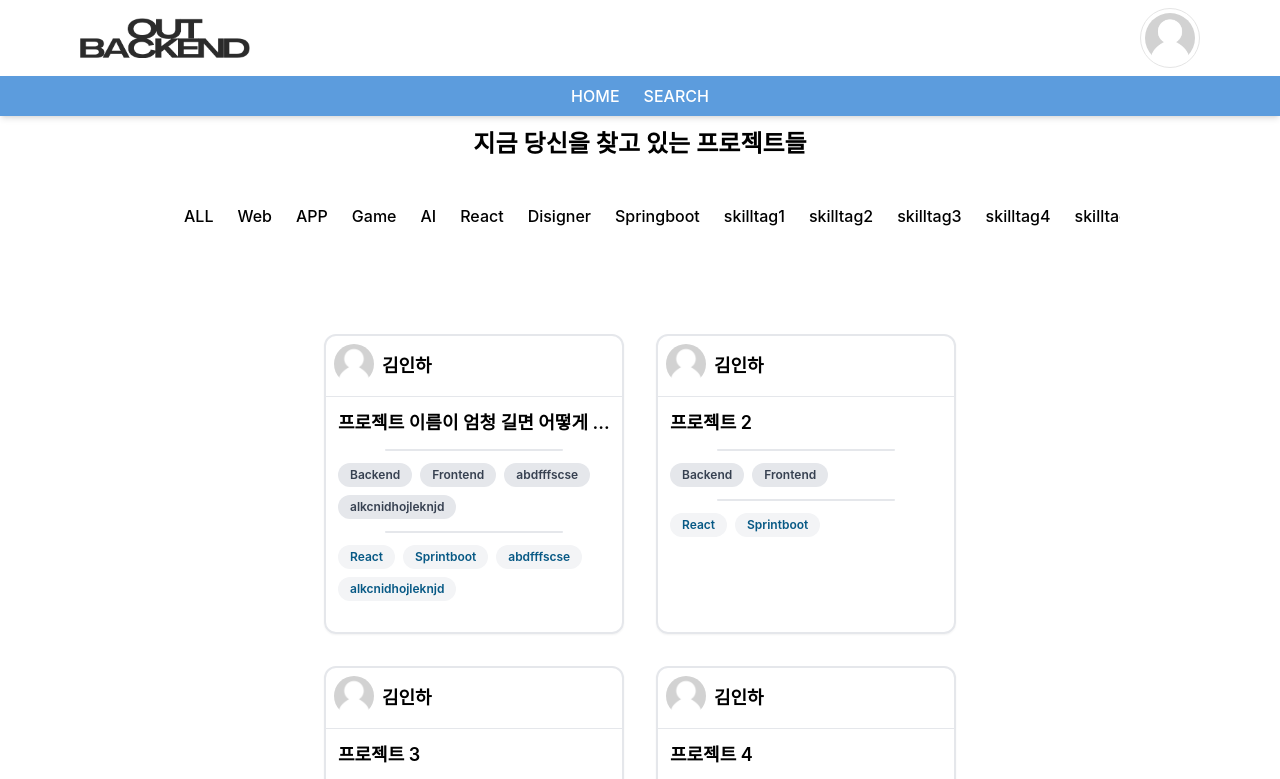
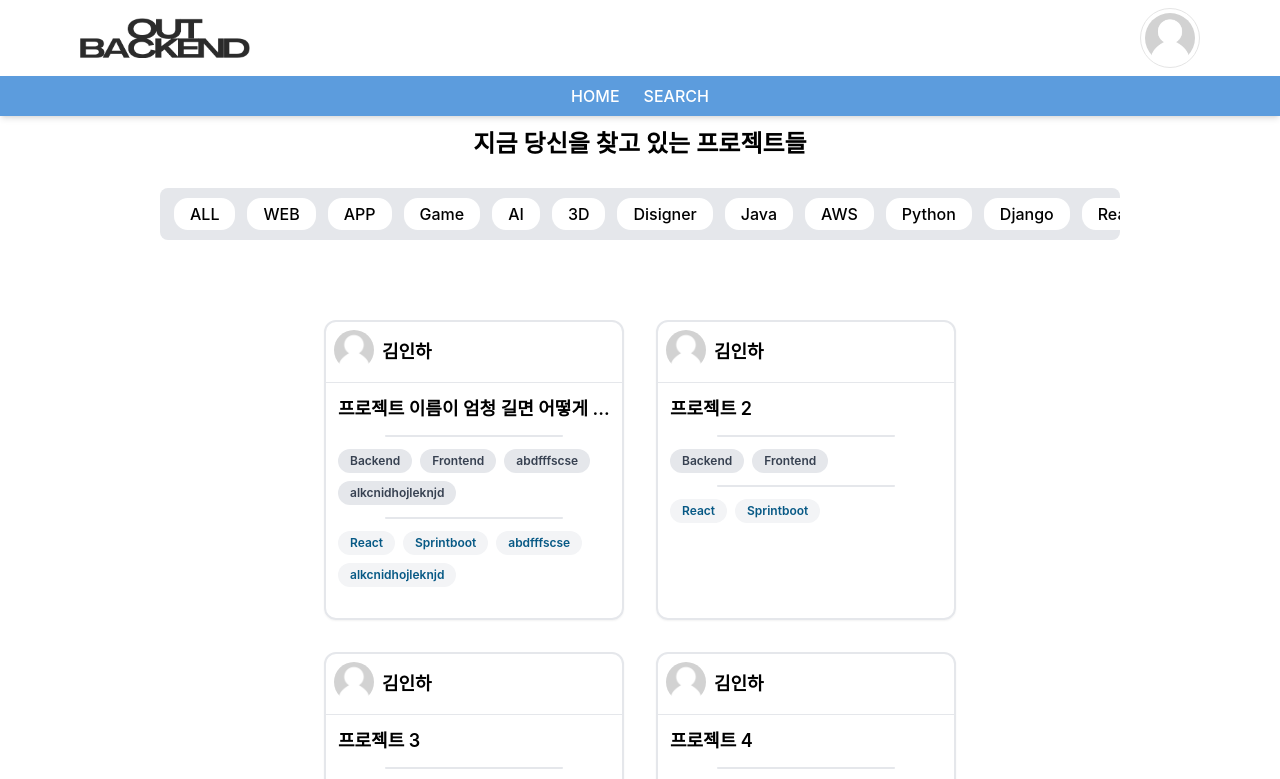
Before and after one commit to Outbackend/FrontEnd, a React (Create React App) app: page / in a window 1280 px wide. Shown: the top 779 px of the page. Built offline with nearby package versions, Linux system fonts and the light colour scheme.

Commit message:
refactor: category css 수정

```diff
--- a/src/components/Page/Home/Category.jsx
+++ b/src/components/Page/Home/Category.jsx
@@ -5,20 +5,20 @@ import searchOpen from "./searchOpen"
 
 export const skillTags = [
     {label: 'ALL'},
-    {label: 'Web'},
+    {label: 'WEB'},
     {label: 'APP'},
     {label: 'Game'},
     {label: 'AI'},
+    {label: '3D'},
+    {label: 'Disigner'},
+    {label: 'Java'},
+    {label: 'AWS'},
+    {label: 'Python'},
+    {label: 'Django'},
     {label: 'React'},
-    {label: 'Disigner'},
-    {label: 'Springboot'},
-    {label: 'skilltag1'},
-    {label: 'skilltag2'},
-    {label: 'skilltag3'},
-    {label: 'skilltag4'},
-    {label: 'skilltag5'},
-    {label: 'skilltag6'},
-    {label: 'skilltag7'},
+    {label: 'Unity'},
+    {label: 'Figma'},
+    {label: 'Nodejs'},
 ]
 
 const Category = () => {
@@ -33,13 +33,16 @@ const Category = () => {
     return (
         <Container>
         <div className="
-            p-3
-            mt-5
+            p-2
+            mt-7
             flex
             flex-row
             items-center
             justify-between
             overflow-x-auto
+            scrollbar-hide
+            bg-gray-200
+            rounded-lg
             ">
             {skillTags.map((item) => (
                 <CategoryBox
--- a/src/components/Page/Home/CategoryBox.jsx
+++ b/src/components/Page/Home/CategoryBox.jsx
@@ -40,16 +40,16 @@ const CategoryBox = ({label, selected}) => {
                 items-center
                 justify-center
                 gap-2
-                p-3
-                border-b-2
+                px-1
                 hover:text-[#304cad]
                 transition
                 cursor-pointer
-                ${selected?'border-gray-900':'border-transparent'}
-                ${selected?'text-gray-900':'text-black'}
             `}
             >
-            <div className="font-medium text-s">
+            <div className={`font-medium text-s bg-white rounded-2xl px-4 py-1 border-2
+                ${selected?'text-white':'text-black'}
+                ${selected?'bg-gray-500':'bg-white'}
+                `}>
                 {label}
             </div>
         </div>
```
